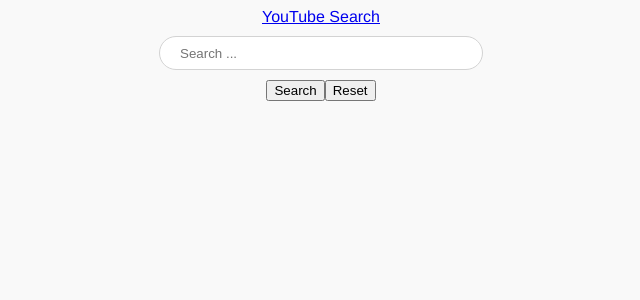
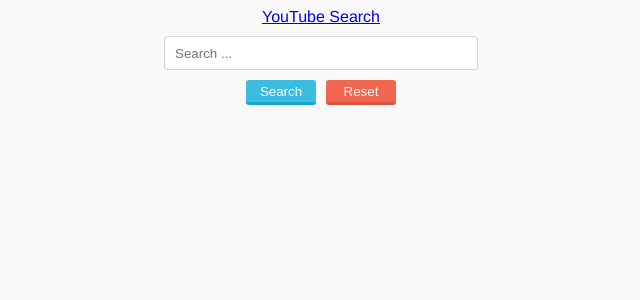
Before and after one commit to dawidstask/yt-app, a Vue app: page /#/ in a window 1280 px wide. Shown: the top 300 px of the page, without its empty margins (319-959 px from the left). Built offline with nearby package versions, Linux system fonts and the light colour scheme.

Commit message:
Style search buttons

```diff
--- a/src/components/SearchForm.vue
+++ b/src/components/SearchForm.vue
@@ -12,10 +12,17 @@
       <button
         @click="parseSearchString"
         type="button"
+        class="search"
       >
         Search
       </button>
-      <button @click="reset">Reset</button>
+      <button
+        @click="reset"
+        type="button"
+        class="reset"
+      >
+        Reset
+      </button>
     </div>
   </form>
 </template>
@@ -47,8 +54,24 @@
     height: 30px
     margin: 10px
     border: 1px solid lightgrey
-    border-radius: 20px
-    padding-left: 20px
+    border-radius: 3px
+    padding-left: 10px
+  button
+    height: 25px
+    width: 70px
+    margin: 0 5px
+    color: white
+    border-radius: 3px
+    cursor: pointer
+    &.search
+      background-color: #3CBCE1
+      border: none
+      border-bottom: 3px solid #15A7D0
+    &.reset
+      background-color: #F2664F
+      border: none
+      border-bottom: 3px solid #DD5441
+  input, button
     &:focus
       outline: none
 </style>
```
